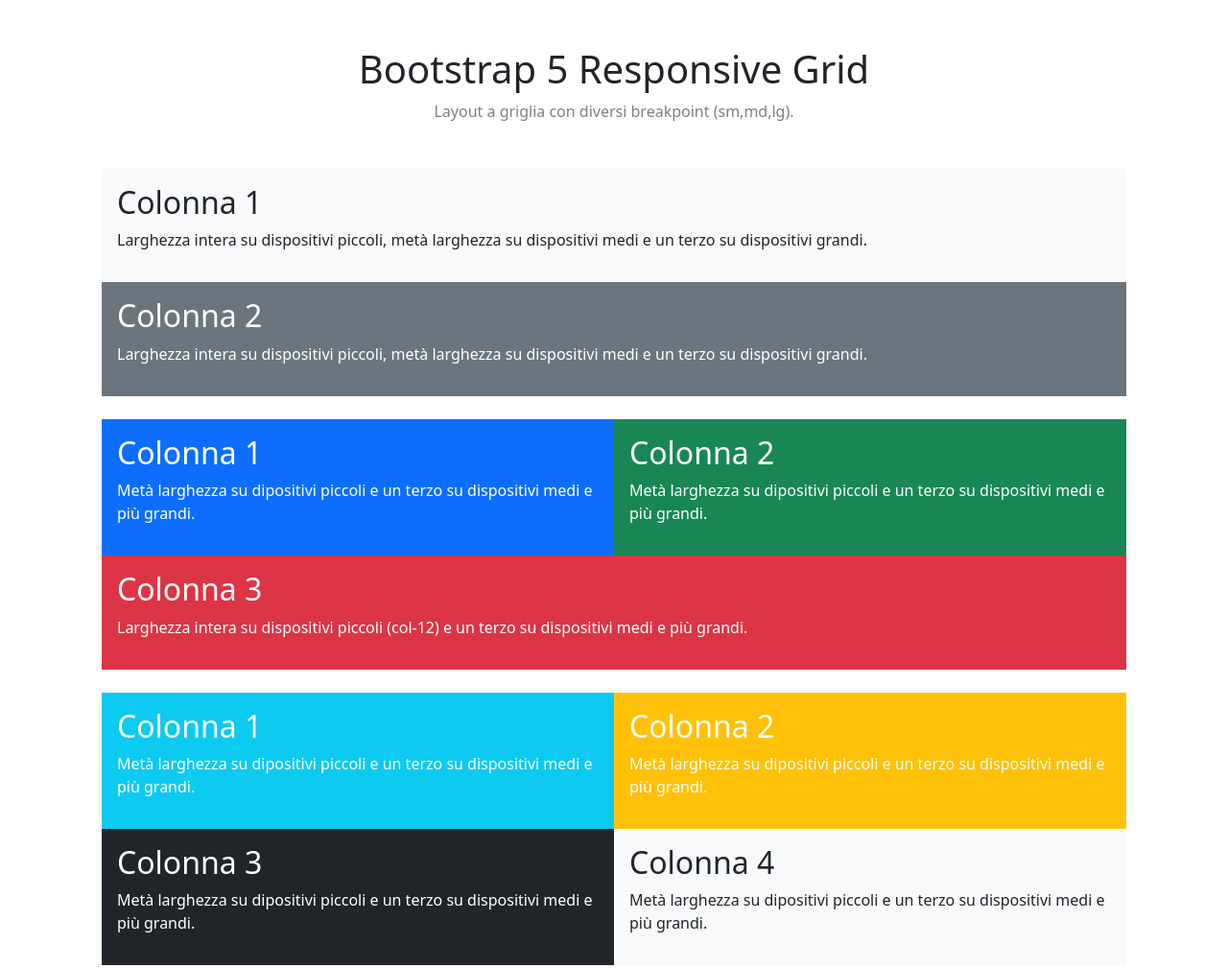
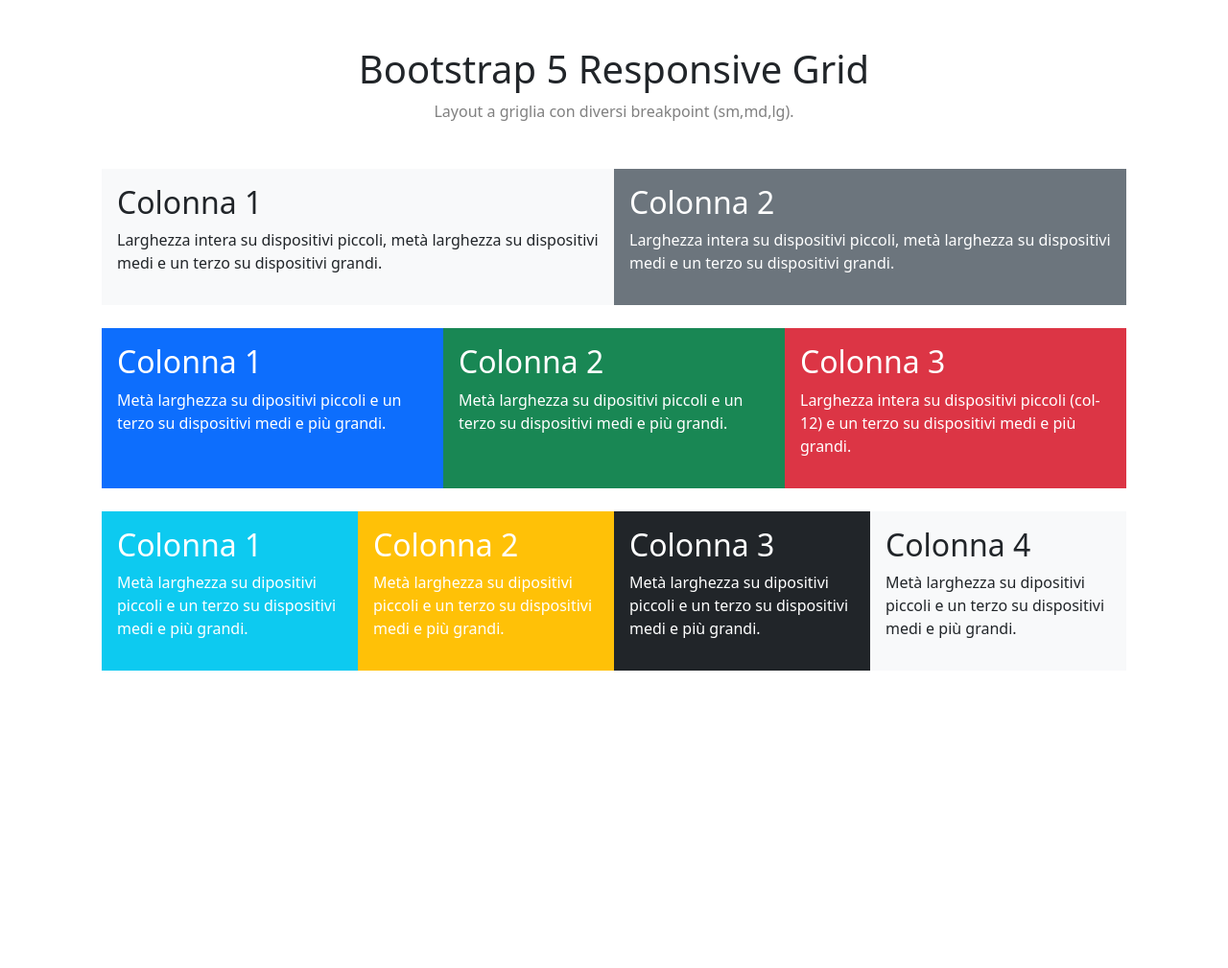
Before and after one commit to RossellaTaverni/htmlcss-bootstrap-layout, a plain HTML site: page index.html in a window 1280 px wide. Shown: the whole page at 96% size. After the commit the page ends 800 px from the top, so only its background shows below. Drawn offline with nearby package versions, Linux system fonts and the light colour scheme.

Commit message:
[UPD] Tablet viewport creation update.

```diff
--- a/index.html
+++ b/index.html
@@ -14,13 +14,13 @@
             Layout a griglia con diversi breakpoint (sm,md,lg).
         </div>
         <div class="row mt-5">
-            <div class="col-12 bg-light p-3">
+            <div class="col-12 bg-light p-3 col-md-6">
                 <h2>Colonna 1</h2>
                 <p>
                     Larghezza intera su dispositivi piccoli, metà larghezza su dispositivi medi e un terzo su dispositivi grandi.
                 </p>
             </div>
-            <div class="col-12 bg-secondary p-3">
+            <div class="col-12 bg-secondary p-3 col-md-6">
                 <h2 class="text-white">Colonna 2</h2>
                 <p class="text-white">
                     Larghezza intera su dispositivi piccoli, metà larghezza su dispositivi medi e un terzo su dispositivi grandi.
@@ -28,33 +28,33 @@
             </div>
         </div>
             <div class="row mt-4">
-                <div class="col-6 bg-primary p-3">
+                <div class="col-6 bg-primary p-3 col-md-4">
                     <h2 class="text-white">Colonna 1</h2>
                     <p class="text-white">Metà larghezza su dipositivi piccoli e un terzo su dispositivi medi e più grandi.</p>
                 </div>
-                <div class="col-6 bg-success p-3">
+                <div class="col-6 bg-success p-3 col-md-4">
                     <h2 class="text-white">Colonna 2</h2>
                     <p class="text-white">Metà larghezza su dipositivi piccoli e un terzo su dispositivi medi e più grandi.</p>
                 </div>
-                <div class="col-12 bg-danger p-3">
+                <div class="col-12 bg-danger p-3 col-md-4">
                     <h2 class="text-white">Colonna 3</h2>
                     <p class="text-white">Larghezza intera su dispositivi piccoli (col-12) e un terzo su dispositivi medi e più grandi.</p>
                 </div>
             </div>
             <div class="row mt-4">
-                <div class="col-6 bg-info p-3">
+                <div class="col-6 bg-info p-3 col-md-3">
                     <h2 class="text-white">Colonna 1</h2>
                     <p class="text-white">Metà larghezza su dipositivi piccoli e un terzo su dispositivi medi e più grandi.</p>
                 </div>
-                <div class="col-6 bg-warning p-3">
+                <div class="col-6 bg-warning p-3 col-md-3">
                     <h2 class="text-white">Colonna 2</h2>
                     <p class="text-white">Metà larghezza su dipositivi piccoli e un terzo su dispositivi medi e più grandi.</p>
                 </div>
-                <div class="col-6 bg-dark p-3">
+                <div class="col-6 bg-dark p-3 col-md-3">
                     <h2 class="text-white">Colonna 3</h2>
                     <p class="text-white">Metà larghezza su dipositivi piccoli e un terzo su dispositivi medi e più grandi.</p>
                 </div>
-                <div class="col-6 bg-light p-3">
+                <div class="col-6 bg-light p-3 col-md-3">
                     <h2>Colonna 4</h2>
                     <p>Metà larghezza su dipositivi piccoli e un terzo su dispositivi medi e più grandi.</p>
                 </div>
```
